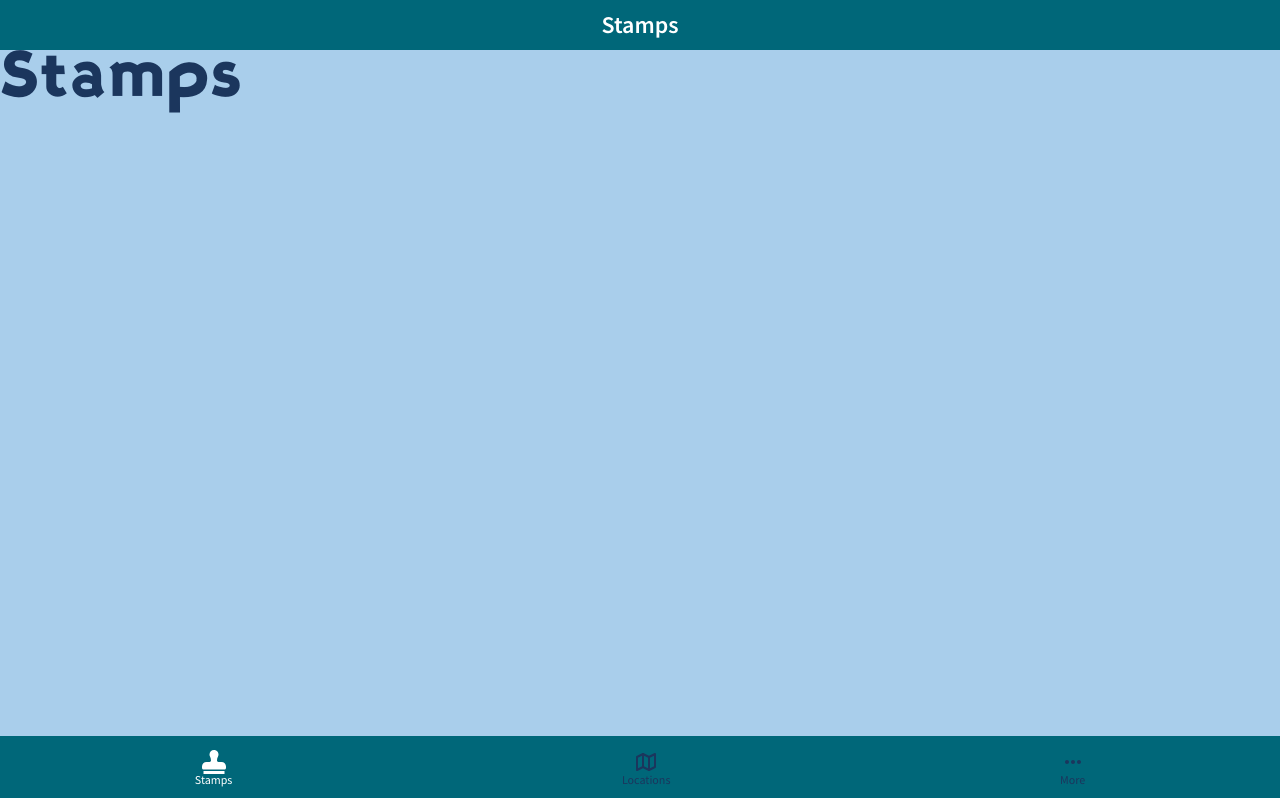
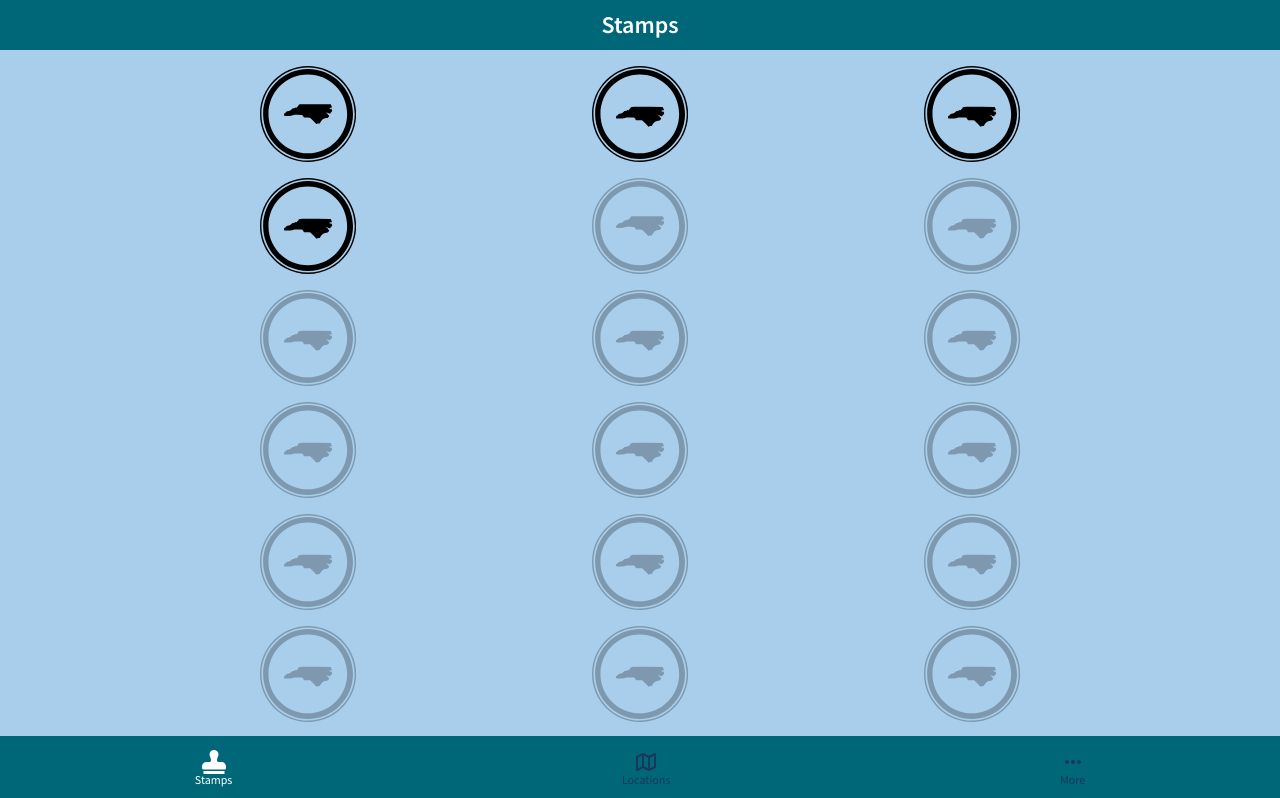
Before and after one commit to jakewelliott/passport-pwa, a React (Vite) app in the folder frontend/: page /stamps in a window 1280 px wide. Shown: the top 798 px of the page. Built offline with nearby package versions, Linux system fonts and the light colour scheme.

Commit message:
stamps tab structure

```diff
--- /dev/null
+++ b/frontend/src/components/tabs/stamps/stamp-detail.tsx
@@ -0,0 +1,37 @@
+import React from "react";
+import { Park, userStamps } from "../../../utils/StampsOverviewService";
+import { IoClose } from "react-icons/io5";
+
+interface StampsDetailProps {
+    park: Park;
+    isAchieved: (parkCode: string) => boolean;
+    onClose: () => void;
+}
+
+export const StampsDetail: React.FC<StampsDetailProps> = ({ park, isAchieved, onClose }) => {
+    const achievementInfo = userStamps.find(achievement => achievement.parkCode === park.code);
+
+    return (
+        <div className="bg-supporting_lightblue p-4 relative">
+            <h3>{park.name}</h3>
+            <p>{park.city}</p>
+            <p>
+                {isAchieved(park.code)
+                    ? `Stamp collected ${new Date(Date.parse(achievementInfo!.collectedTime)).toLocaleString('default', {month: 'short', day: 'numeric', year: 'numeric'})}`
+                    : "Stamp not yet collected"}
+            </p>
+            {isAchieved(park.code) && achievementInfo?.method === "manual" && (
+                <p className="warning">Stamp collected manually</p>
+            )}
+            <a href={`/locations/location-detail/${park.code}`} className="text-blue-500 hover:underline">
+                View More Park Details {">"}
+            </a>
+            <button
+                className="absolute top-1 right-1 p-1"
+                onClick={onClose}
+            >
+                <IoClose size={24} />
+            </button>
+        </div>
+    );
+};
--- /dev/null
+++ b/frontend/src/components/tabs/stamps/stamps-overview.tsx
@@ -0,0 +1,50 @@
+import React, { useState } from "react";
+import { Park, parks, userStamps } from "../../../utils/StampsOverviewService";
+import { StampsDetail } from "./stamp-detail";
+
+export const StampsOverview = () => {
+    const [selectedPark, setSelectedPark] = useState<Park | null>(null);
+
+    const isAchieved = (parkCode: string) => userStamps.some(achievement => achievement.parkCode === parkCode);
+
+    const sortedParks = parks.sort((a, b) => {
+        const aAchieved = isAchieved(a.code);
+        const bAchieved = isAchieved(b.code);
+        if (aAchieved && !bAchieved) return -1;
+        if (!aAchieved && bAchieved) return 1;
+        return a.name.localeCompare(b.name);
+    });
+
+    const rows = [];
+    for (let i = 0; i < sortedParks.length; i += 3) {
+        rows.push(sortedParks.slice(i, i + 3));
+    }
+
+    return (
+        <div className="mx-auto my-4">
+            {rows.map((row, rowIndex) => (
+                <React.Fragment key={rowIndex}>
+                    <div className="flex justify-evenly my-4 mx-9">
+                        {row.map((park, parkIndex) => (
+                            <button
+                                key={parkIndex}
+                                onClick={() => setSelectedPark(park)}
+                                className="mx-3"
+                            >
+                                <img
+                                    className={`w-24 h-24 object-contain ${isAchieved(park.code) ? 'opacity-100' : 'opacity-25'}`}
+                                    src={park.stamp}
+                                    alt={`${park.name} stamp`}
+                                />
+                            </button>
+                        ))}
+                    </div>
+
+                    {selectedPark && row.some(p => p.code === selectedPark.code) && (
+                        <StampsDetail park={selectedPark} isAchieved={isAchieved} onClose={() => setSelectedPark(null)}/>
+                    )}
+                </React.Fragment>
+            ))}
+        </div>
+    );
+};
--- a/frontend/src/pages/stamps/index.tsx
+++ b/frontend/src/pages/stamps/index.tsx
@@ -1,3 +1,4 @@
+import { StampsOverview } from "../../components/tabs/stamps/stamps-overview";
 import { useTitle } from "../../context/title-context";
 import { useEffect } from "react";
 
@@ -11,7 +12,7 @@ export default function Stamps() {
 
   return (
     <>
-      <h1>Stamps</h1>
+      <StampsOverview />
     </>
   );
 }
--- /dev/null
+++ b/frontend/src/utils/StampsOverviewService.ts
@@ -0,0 +1,67 @@
+// Define what a park consists of
+export interface Park {
+    code: string,
+    name: string,
+    city: string,
+    stamp: string,
+}
+
+// Information on all of the parks
+export const parks: Park[] = [
+    { code: 'CABE', name: 'Carolina Beach State Park', city: 'Carolina Beach', stamp: './stamps/CABE.svg' },
+    { code: 'CACR', name: 'Carvers Creek State Park', city: 'Spring Lake', stamp: './stamps/CACR.svg' },
+    { code: 'CHRO', name: 'Chimney Rock State Park', city: 'Chimney Rock', stamp: './stamps/CHRO.svg' },
+    { code: 'CLNE', name: 'Cliffs of the Neuse State Park', city: 'Seven Springs', stamp: './stamps/CLNE.svg' },
+    { code: 'CRMO', name: 'Crowders Mountain State Park', city: 'Kings Mountain', stamp: './stamps/CRMO.svg' },
+    { code: 'DISW', name: 'Dismal Swamp State Park', city: 'South Mills', stamp: './stamps/DISW.svg' },
+    { code: 'ELKN', name: 'Elk Knob State Park', city: 'Todd', stamp: './stamps/ELKN.svg' },
+    { code: 'ENRI', name: 'Eno River State Park', city: 'Durham', stamp: './stamps/ENRI.svg' },
+    { code: 'FALA', name: 'Falls Lake State Recreation Area', city: 'Wake Forest', stamp: './stamps/FALA.svg' },
+    { code: 'FOFI', name: 'Fort Fisher State Recreation Area', city: 'Kure Beach', stamp: './stamps/FOFI.svg' },
+    { code: 'FOMA', name: 'Fort Macon State Park', city: 'Atlantic Beach', stamp: './stamps/FOMA.svg' },
+    { code: 'GOCR', name: 'Goose Creek State Park', city: 'Washington', stamp: './stamps/GOCR.svg' },
+    { code: 'GORG', name: 'Gorges State Park', city: 'Sapphire', stamp: './stamps/GORG.svg' },
+    { code: 'GRMO', name: 'Grandfather Mountain State Park', city: 'Banner Elk', stamp: './stamps/GRMO.svg' },
+    { code: 'HABE', name: 'Hammocks Beach State Park', city: 'Swansboro', stamp: './stamps/HABE.svg' },
+    { code: 'HARO', name: 'Hanging Rock State Park', city: 'Danbury', stamp: './stamps/HARO.svg' },
+    { code: 'HARI', name: 'Haw River State Park', city: 'Browns Summit', stamp: './stamps/HARI.svg' },
+    { code: 'JORI', name: 'Jockey\'s Ridge State Park', city: 'Nags Head', stamp: './stamps/JORI.svg' },
+    { code: 'JONE', name: 'Jones Lake State Park', city: 'Elizabethtown', stamp: './stamps/JONE.svg' },
+    { code: 'JORD', name: 'Jordan Lake State Recreation Area', city: 'Apex', stamp: './stamps/JORD.svg' },
+    { code: 'KELA', name: 'Kerr Lake State Recreation Area', city: 'Henderson', stamp: './stamps/KELA.svg' },
+    { code: 'LAJA', name: 'Lake James State Park', city: 'Nebo', stamp: './stamps/LAJA.svg' },
+    { code: 'LANO', name: 'Lake Norman State Park', city: 'Troutman', stamp: './stamps/LANO.svg' },
+    { code: 'LAWA', name: 'Lake Waccamaw State Park', city: 'Lake Waccamaw', stamp: './stamps/LAWA.svg' },
+    { code: 'LURI', name: 'Lumber River State Park', city: 'Orrum', stamp: './stamps/LURI.svg' },
+    { code: 'MARI', name: 'Mayo River State Park', city: 'Mayodan', stamp: './stamps/MARI.svg' },
+    { code: 'MEMO', name: 'Medoc Mountain State Park', city: 'Hollister', stamp: './stamps/MEMO.svg' },
+    { code: 'MEMI', name: 'Merchants Millpond State Park', city: 'Gatesville', stamp: './stamps/MEMI.svg' },
+    { code: 'MOMO', name: 'Morrow Mountain State Park', city: 'Albemarle', stamp: './stamps/MOMO.svg' },
+    { code: 'MOJE', name: 'Mount Jefferson State Natural Area', city: 'West Jefferson', stamp: './stamps/MOJE.svg' },
+    { code: 'MOMI', name: 'Mount Mitchell State Park', city: 'Burnsville', stamp: './stamps/CABE.svg' }, // Assuming a placeholder for Mount Mitchell
+    { code: 'NERI', name: 'New River State Park', city: 'Laurel Springs', stamp: './stamps/CABE.svg' }, // Assuming a placeholder for New River
+    { code: 'OCMO', name: 'Occoneechee Mountain State Natural Area', city: 'Hillsborough', stamp: './stamps/CABE.svg', },// Placeholder
+    { code: 'PETT', name: 'Pettigrew State Park', city: 'Creswell', stamp: './stamps/PETT.svg', },
+    { code: 'PIMO', name: 'Pilot Mountain State Park', city: 'Pinnacle', stamp: './stamps/CABE.svg', },// Placeholder
+    { code: 'RARO', name: 'Raven Rock State Park', city: 'Lillington', stamp: './stamps/CABE.svg', },// Placeholder
+    { code: 'REMO', name: 'Rendezvous Mountain', city: 'Purlear', stamp: './stamps/REMO.svg', },
+    { code: 'SILA', name: 'Singletary Lake State Park', city: 'Kelly', stamp: './stamps/SILA.svg', },
+    { code: 'SOMO', name: 'South Mountains State Park', city: 'Connelly Springs', stamp: './stamps/CABE.svg', },// Placeholder
+    { code: 'STMO', name: 'Stone Mountain State Park', city: 'Roaring Gap', stamp: './stamps/CABE.svg', },// Placeholder
+    { code: 'WEWO', name: 'Weymouth Woods Sandhills Nature Preserve', city: 'Southern Pines', stamp: './stamps/WEWO.svg', },
+    { code: 'WIUM', name: 'William B. Umstead State Park', city: 'Raleigh', stamp: './stamps/WIUM.svg' },
+];
+
+// The array of parks where a stamp is already achieved
+export const userStamps = [
+    { parkCode: 'MARI', collectedTime: '2025-01-01T12:00-05:00', collectedLocation: 'Coordinates', method: 'location' },
+    { parkCode: 'CACR', collectedTime: '2025-01-01T03:00-05:00', collectedLocation: 'Coordinates', method: 'location' },
+    { parkCode: 'JONE', collectedTime: '2025-01-01T04:00-05:00', collectedLocation: 'Coordinates', method: 'manual' },
+    { parkCode: 'ENRI', collectedTime: '2025-01-01T02:00-05:00', collectedLocation: 'Coordinates', method: 'location' },
+];
+
+export const userParkVisits = [
+    { parkCode: 'MARI', visitDate: '01/2025'},
+    { parkCode: 'PETTI', visitDate: '01/2025'},
+    { parkCode: 'GOCR', visitDate: '01/2025'},
+]
```
Also changed, not shown: frontend/src/components/tabs/stamps/stamps.txt (deleted).
